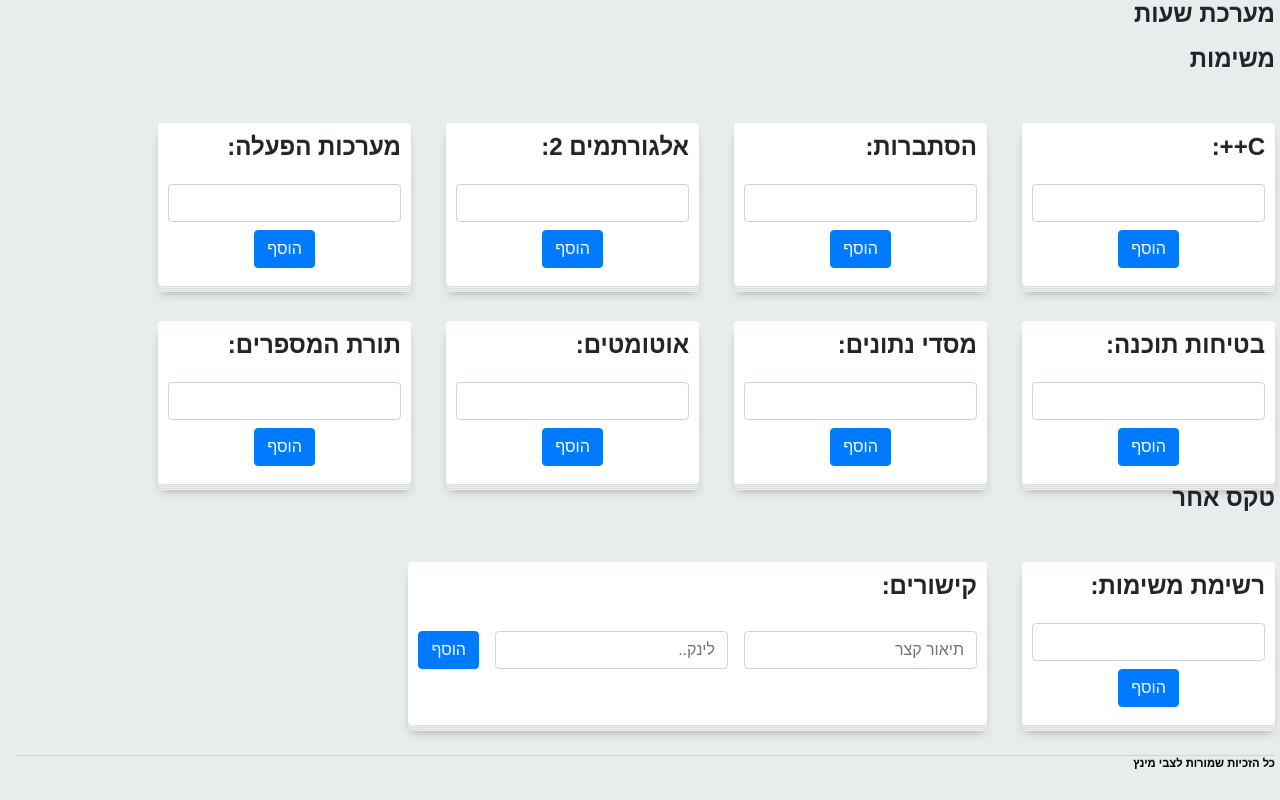
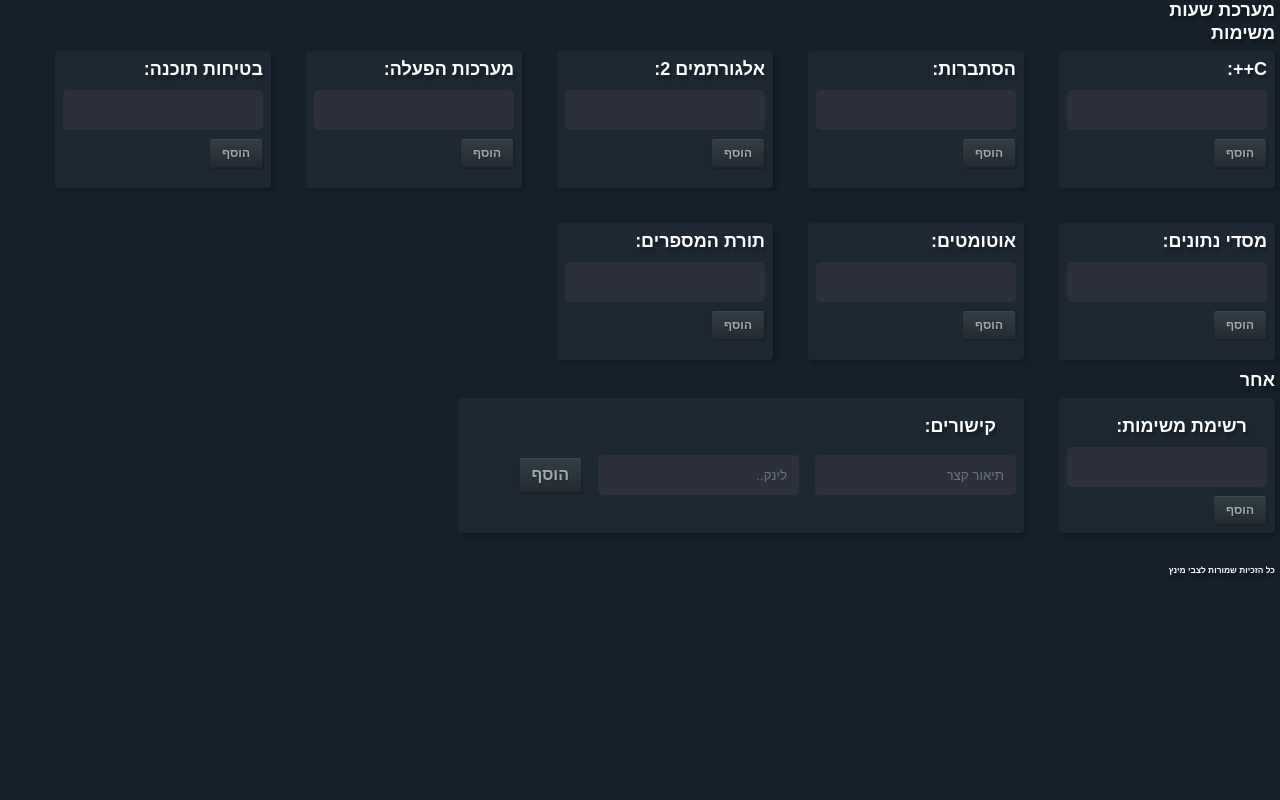
Before and after one commit to ZviMints/Javascript-To-Do-List-Basic, a Flask app: page / in a window 1280 px wide. Run offline with Flask 2, Linux system fonts and the light colour scheme; some libraries are stand-ins or nearby versions.

Commit message:
Added CSS dARK

```diff
--- a/static/styles/style.css
+++ b/static/styles/style.css
@@ -1,7 +1,8 @@
 body {
   font-family: Arial,Verdana,'sans serif';
   text-align: center;
-  background: rgb(231, 236, 237);
+  font-size: 12px;
+  background: rgb(21, 32, 42);
 }
 
 #header{
@@ -12,22 +13,30 @@ h1 {
   text-align: right;
   cursor: default;
   position: relative;
-  height: 35px;
+  height: 15px;
   font-size: 150%;
   font-weight: bold;
-  text-shadow: 0 1px 0 rgba(255, 255, 255, .3),
-                 0 -1px 0 rgba(0, 0, 0, .2);
+  text-shadow: 2px 4px 3px rgba(0,0,0,0.3);
+  color:white;
 }
 
 #content {
-margin-top: 10px;
+margin-top: 5px;
 }
 
 #content > h1 {
   margin-right: 20px;
+
 }
+
+#otherDiv h1{
+  margin-right: 20px;
+  margin-top: 10px;
+}
+
+
 .row {
-  clear:both;
+  margin-top: -30px;
 }
 /* Clear floats after the columns */
 .row:after {
@@ -37,20 +46,21 @@ margin-top: 10px;
 }
 
 #column {
-  float: right;
-  -webkit-border-radius: 4px;
-  border-radius: 4px;
-  background-color: white;
-  margin-right: 35px;
-  margin-top: 35px;
-  padding: 10px;
-  box-shadow: 0 1px #DDD,
-              0 2px #EEE,
-              0 3px #DDD,
-              0 4px #EEE,
-              0 5px #DDD,
-              0 6px #EEE,
-              0 10px 10px -3px #AAA;
+float:right;
+-webkit-border-radius: 4px;
+border-radius: 4px;
+margin-right: 35px;
+margin-top: 35px;
+padding: 8px;
+margin-right: 35px;
+margin-top: 35px;
+min-width: 180px;
+min-height: 120px;
+background-color:#1e2833;
+border-radius:4px;
+box-shadow:3px 3px 4px rgba(0,0,0,0.2);
+
+
 }
 
 #column ol {
@@ -83,9 +93,9 @@ margin-top: 30px;
 }
 
 #footer h1 {
-  color: black;
   font-size: 70%;
   margin-top: -15px;
+
 }
 
 #LinkList {
@@ -107,3 +117,42 @@ margin-top: 30px;
 .close-thin:after {
   content: '×'; /* UTF-8 symbol */
 }
+
+
+/* Dark Button CSS */
+button[type="submit"] {
+    outline: 0;
+    padding: 5px 12px;
+    display: block;
+    color: #9fa8b0;
+    font-weight: bold;
+    text-shadow: 1px 1px #1f272b;
+    border: 1px solid #1c252b;
+    border-radius: 3px;
+    -moz-border-radius: 3px;
+    -webkit-border-radius: 3px;
+    background: #232B30; /* old browsers */
+    background: -moz-linear-gradient(top, #3D4850 3%, #313d45 4%, #232B30 100%); /* firefox */
+    background: -webkit-gradient(linear, left top, left bottom, color-stop(3%,#3D4850), color-stop(4%,#313d45), color-stop(100%,#232B30)); /* webkit */
+    filter: progid:DXImageTransform.Microsoft.gradient( startColorstr='#3D4850', endColorstr='#232B30',GradientType=0 ); /* ie */
+    box-shadow: 1px 1px 1px rgba(0,0,0,0.2); /* CSS3 */
+    -moz-box-shadow: 1px 1px 1px rgba(0,0,0,0.2); /* Firefox */
+    -webkit-box-shadow: 1px 1px 1px rgba(0,0,0,0.2); /* Safari, Chrome */
+}
+
+input[type="text"] {
+    width: 200px;
+    height: 40px;
+    background: #2b303b;
+    border: none;
+    font-size: 10pt;
+    color: #262626;
+    -webkit-border-radius: 5px;
+    -moz-border-radius: 5px;
+    border-radius: 5px;
+    -webkit-transition: background .55s ease;
+    -moz-transition: background .55s ease;
+    -ms-transition: background .55s ease;
+    -o-transition: background .55s ease;
+    transition: background .55s ease;
+}
--- a/templates/index.html
+++ b/templates/index.html
@@ -6,18 +6,21 @@
     <div id="column">
         <h1>{{course}}:</h1>
         <ol id="{{course}}"></ol>
-        <input type="text" class="form-control" id="{{course}}Field" >
-        <button type="submit" class="btn btn-primary mb-2" style="margin-top: 8px;" onclick="newItem('{{course}}','{{course}}Field')">הוסף</button>
+        <form>
+        <input type="text" id="{{course}}Field" >
+        <button type="submit" style="margin-top: 8px;" onclick="newItem('{{course}}','{{course}}Field')">הוסף</button>
+       </form>
     </div>
     {% endfor %}
   </div>
-  <h1>טקס אחר</h1>
+  <div id="otherDiv">
+  <h1>אחר</h1>
   <div class="row">
     <div id="column">
     <h1>רשימת משימות:</h1>
       <ol id="OtherList"></ol>
-      	<input type="text" class="form-control" id="TaskField" >
-      	<button type="submit" class="btn btn-primary mb-2" style="margin-top: 8px;" onclick="newItem('OtherList','TaskField')">הוסף</button>
+      	<input type="text" id="TaskField" >
+      	<button type="submit" style="margin-top: 8px;" onclick="newItem('OtherList','TaskField')">הוסף</button>
     </div>
     <div id="column">
       <h1>קישורים:</h1>
@@ -35,4 +38,5 @@
       </form>
     </div>
   </div>
+</div>
 {% endblock %}
```
